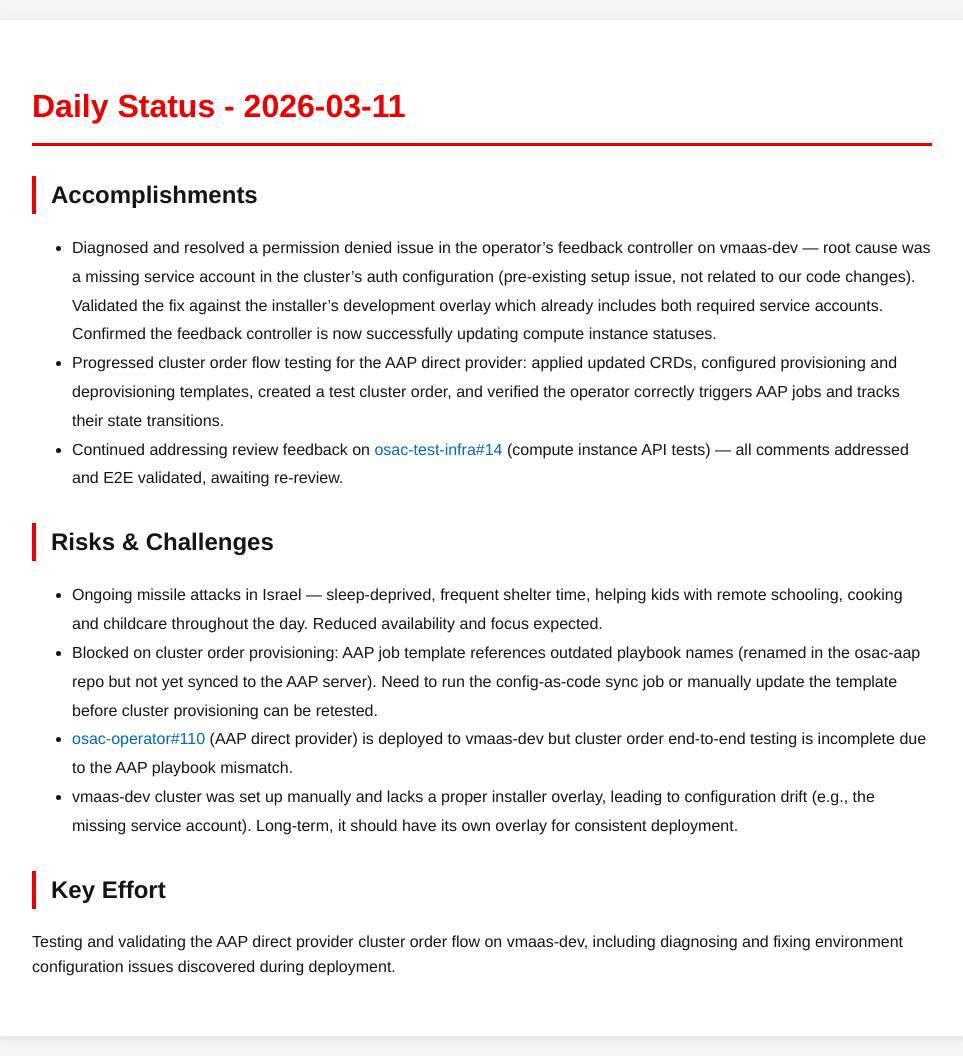
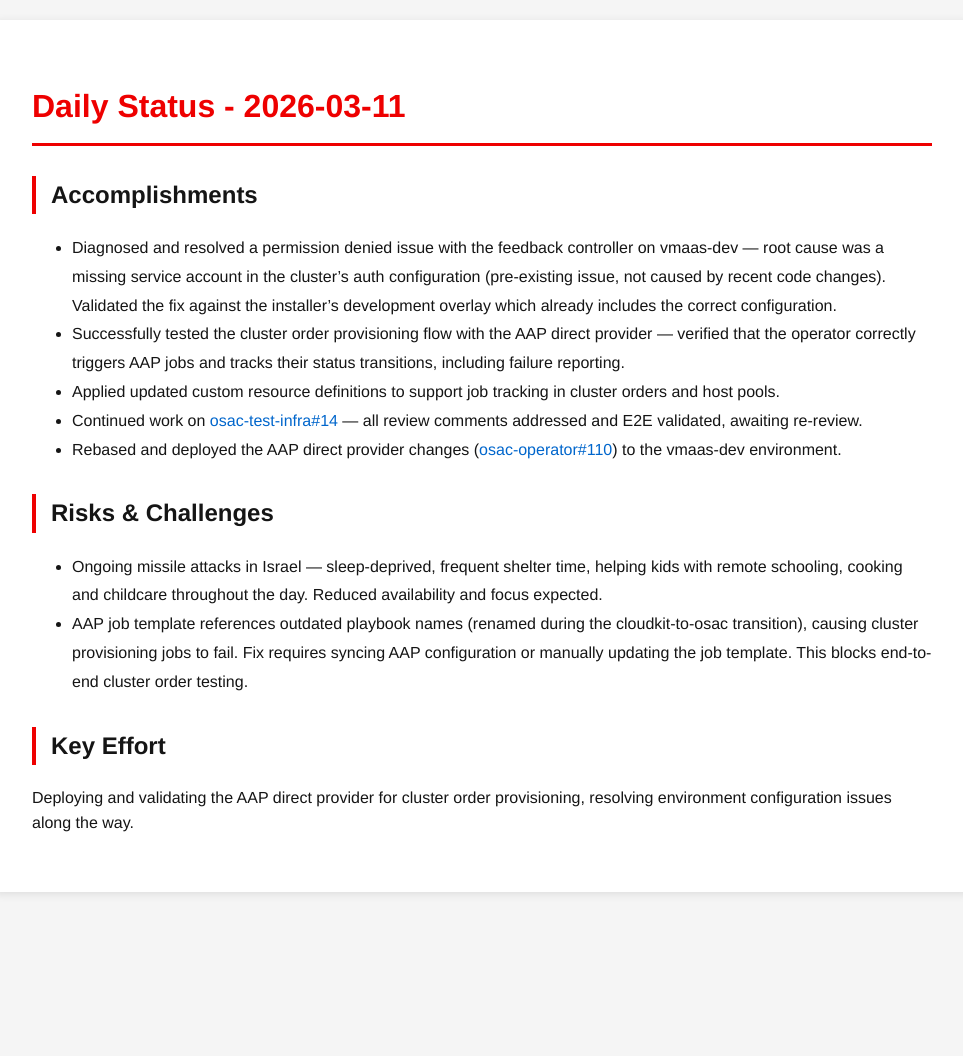
Before and after one commit to tzvatot/daily-status, a Jekyll site: the page built from 2026-03-11.md, in a window 1280 px wide. Shown: the whole page, without its empty margins (158-1121 px from the left). Built offline with Jekyll 4.4.1, drawn with Linux system fonts in a browser that asks for light colours; after the commit the page ends 912 px from its top, so only the background shows below that.

Commit message:
Daily status update - 2026-03-11

```diff
--- a/2026-03-11.md
+++ b/2026-03-11.md
@@ -7,15 +7,15 @@
 # Daily Status - 2026-03-11
 
 ## Accomplishments
-- Diagnosed and resolved a permission denied issue in the operator's feedback controller on vmaas-dev — root cause was a missing service account in the cluster's auth configuration (pre-existing setup issue, not related to our code changes). Validated the fix against the installer's development overlay which already includes both required service accounts. Confirmed the feedback controller is now successfully updating compute instance statuses.
-- Progressed cluster order flow testing for the AAP direct provider: applied updated CRDs, configured provisioning and deprovisioning templates, created a test cluster order, and verified the operator correctly triggers AAP jobs and tracks their state transitions.
-- Continued addressing review feedback on [osac-test-infra#14](https://github.com/osac-project/osac-test-infra/pull/14) (compute instance API tests) — all comments addressed and E2E validated, awaiting re-review.
+- Diagnosed and resolved a permission denied issue with the feedback controller on vmaas-dev — root cause was a missing service account in the cluster's auth configuration (pre-existing issue, not caused by recent code changes). Validated the fix against the installer's development overlay which already includes the correct configuration.
+- Successfully tested the cluster order provisioning flow with the AAP direct provider — verified that the operator correctly triggers AAP jobs and tracks their status transitions, including failure reporting.
+- Applied updated custom resource definitions to support job tracking in cluster orders and host pools.
+- Continued work on [osac-test-infra#14](https://github.com/osac-project/osac-test-infra/pull/14) — all review comments addressed and E2E validated, awaiting re-review.
+- Rebased and deployed the AAP direct provider changes ([osac-operator#110](https://github.com/osac-project/osac-operator/pull/110)) to the vmaas-dev environment.
 
 ## Risks & Challenges
 - Ongoing missile attacks in Israel — sleep-deprived, frequent shelter time, helping kids with remote schooling, cooking and childcare throughout the day. Reduced availability and focus expected.
-- Blocked on cluster order provisioning: AAP job template references outdated playbook names (renamed in the osac-aap repo but not yet synced to the AAP server). Need to run the config-as-code sync job or manually update the template before cluster provisioning can be retested.
-- [osac-operator#110](https://github.com/osac-project/osac-operator/pull/110) (AAP direct provider) is deployed to vmaas-dev but cluster order end-to-end testing is incomplete due to the AAP playbook mismatch.
-- vmaas-dev cluster was set up manually and lacks a proper installer overlay, leading to configuration drift (e.g., the missing service account). Long-term, it should have its own overlay for consistent deployment.
+- AAP job template references outdated playbook names (renamed during the cloudkit-to-osac transition), causing cluster provisioning jobs to fail. Fix requires syncing AAP configuration or manually updating the job template. This blocks end-to-end cluster order testing.
 
 ## Key Effort
-Testing and validating the AAP direct provider cluster order flow on vmaas-dev, including diagnosing and fixing environment configuration issues discovered during deployment.
+Deploying and validating the AAP direct provider for cluster order provisioning, resolving environment configuration issues along the way.
```
